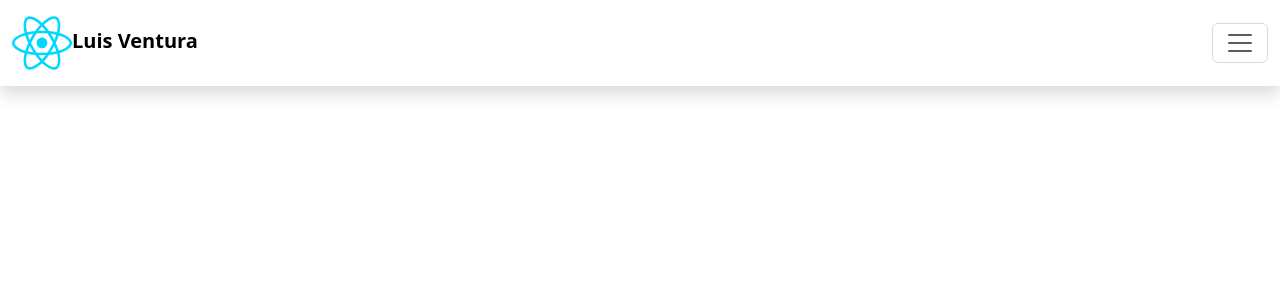
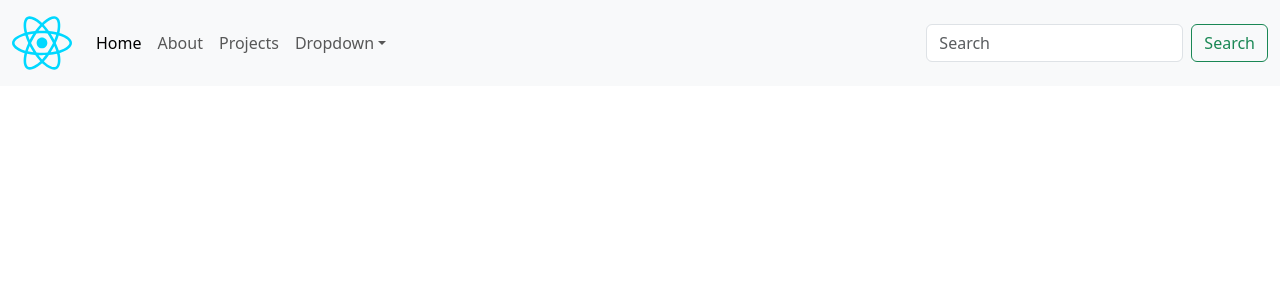
Before and after one commit to LuiiVuitton/MyPortfolioSIte, a React (Vite) app in the folder MyPortfolioSite/: page / in a window 1280 px wide. Shown: the top 300 px of the page. Built offline with nearby package versions, Linux system fonts and the light colour scheme.

Commit message:
Navigation bar Front end, using Bootstrap

```diff
--- a/MyPortfolioSite/src/App.tsx
+++ b/MyPortfolioSite/src/App.tsx
@@ -1,6 +1,8 @@
 import NavBar from "./components/NavBar";
 import "bootstrap/dist/css/bootstrap.css";
 import imagePath from "./assets/react.svg";
+import "bootstrap/dist/css/bootstrap.css";
+import "bootstrap/dist/js/bootstrap.bundle.min.js";
 
 function App() {
   return (
--- a/MyPortfolioSite/src/components/NavBar.tsx
+++ b/MyPortfolioSite/src/components/NavBar.tsx
@@ -5,7 +5,7 @@
 
 function NavBar({ brandName, imageSrcPath }: NavBarProps) {
   return (
-    <nav className="navbar navbar-light bg-white shadow">
+    <nav className="navbar navbar-expand-lg bg-body-tertiary">
       <div className="container-fluid">
         <a className="navbar-brand" href="#">
           <img
@@ -15,7 +15,6 @@
             className="d-inline-block align-center"
             alt=""
           />
-          <span className="fw-bolder fs 4">{brandName}</span>
         </a>
         <button
           className="navbar-toggler"
@@ -28,6 +27,68 @@
         >
           <span className="navbar-toggler-icon"></span>
         </button>
+        <div className="collapse navbar-collapse" id="navbarSupportedContent">
+          <ul className="navbar-nav me-auto mb-2 mb-lg-0">
+            <li className="nav-item">
+              <a className="nav-link active" aria-current="page" href="#">
+                Home
+              </a>
+            </li>
+            <li className="nav-item">
+              <a className="nav-link" aria-current="page" href="#">
+                About
+              </a>
+            </li>
+            <li className="nav-item">
+              <a className="nav-link" aria-current="page" href="#">
+                Projects
+              </a>
+            </li>
+
+            <li className="nav-item dropdown">
+              <a
+                className="nav-link dropdown-toggle"
+                href="#"
+                role="button"
+                data-bs-toggle="dropdown"
+                aria-expanded="false"
+              >
+                Dropdown
+              </a>
+              <ul className="dropdown-menu">
+                <li>
+                  <a className="dropdown-item" href="#">
+                    Action
+                  </a>
+                </li>
+                <li>
+                  <a className="dropdown-item" href="#">
+                    Another action
+                  </a>
+                </li>
+                <li>
+                  <hr className="dropdown-divider" />
+                </li>
+                <li>
+                  <a className="dropdown-item" href="#">
+                    Something else here
+                  </a>
+                </li>
+              </ul>
+            </li>
+          </ul>
+          <form className="d-flex" role="search">
+            <input
+              className="form-control me-2"
+              type="search"
+              placeholder="Search"
+              aria-label="Search"
+            />
+            <button className="btn btn-outline-success" type="submit">
+              Search
+            </button>
+          </form>
+        </div>
       </div>
     </nav>
   );
```
